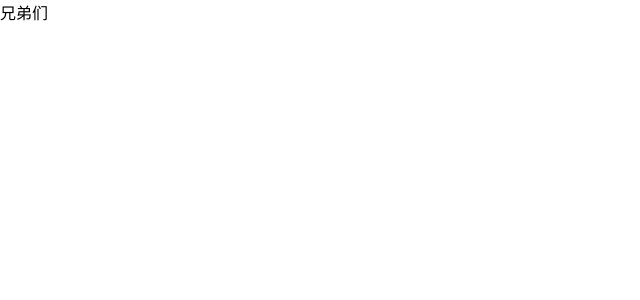
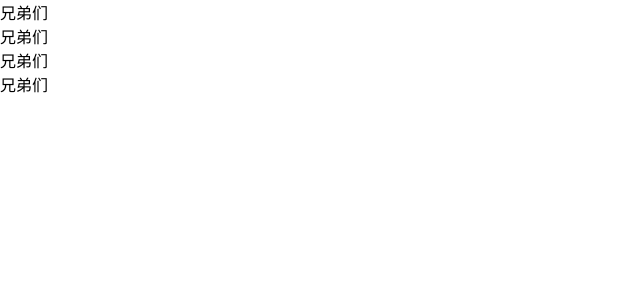
Before and after one commit to BrianLSH/react-xuexi, a React (Create React App) app: page / in a window 1280 px wide. Shown: the top 300 px of the page, without its empty margins (0-640 px from the left). Built offline with nearby package versions, Linux system fonts and the light colour scheme.

Commit message:
1-函数式编程--组件传值示例

```diff
--- a/src/App.tsx
+++ b/src/App.tsx
@@ -2,10 +2,12 @@ import React from 'react';
 // 组件首字母小写报错
 import ShowName from "./component/test1";
 import './App.css';
-
+import nameData from './mockData/test.json';
 function App() {
   return (
-   <ShowName />
+   <div>
+     {nameData.map(item => <ShowName id={item.id} name={item.name}></ShowName>)}
+   </div>
   );
 }
 
--- a/src/component/test1.tsx
+++ b/src/component/test1.tsx
@@ -1,5 +1,13 @@
 import React from 'react';
-const ShowName = ()=>{
+interface nameProps {
+    // id: string,
+    id: number,
+    name:string
+}
+const ShowName:React.FC<nameProps> = ({id,name})=>{
+    // 可以直接解构 prop
+    // const id = props.id;
+    // const name = props.name;
     return (
         <div>兄弟们</div>
     )
```
Also changed, not shown: 1 other file (tests, documents, lock files or other folders).
